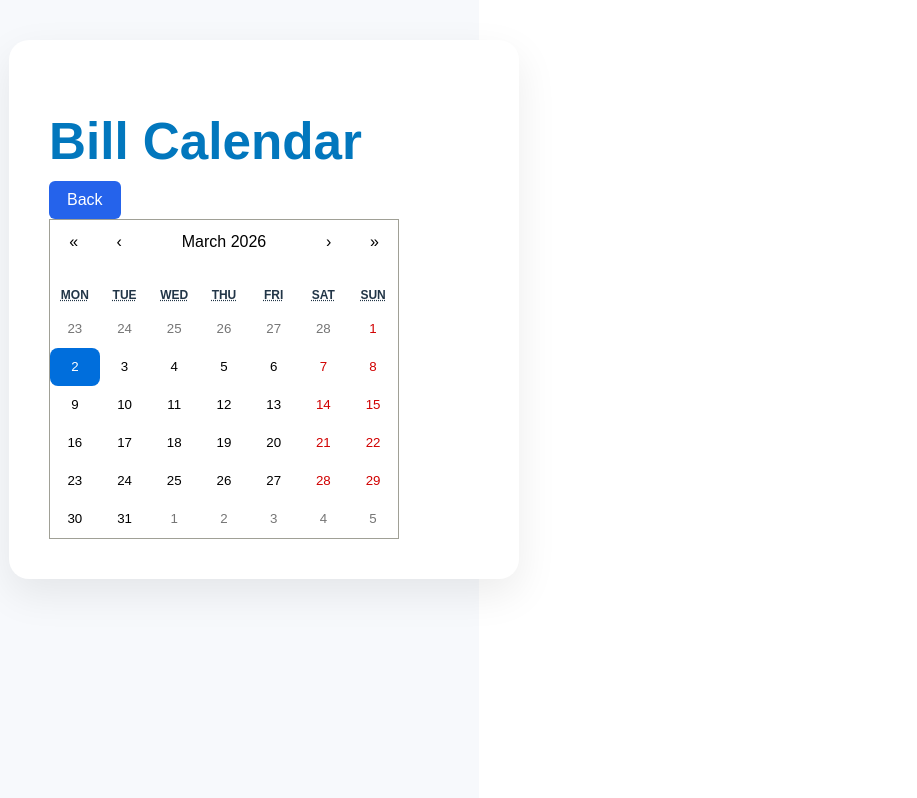
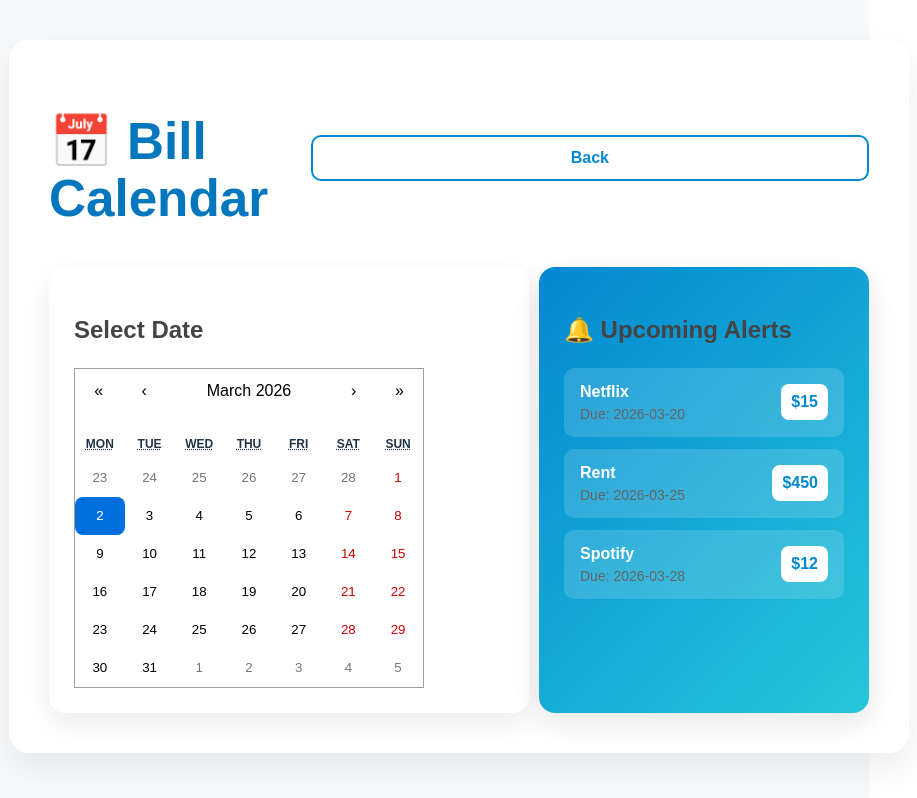
Before and after one commit to mailjerushah-afk/PersonalAudit, a React app in the folder frontend/: page /calendar in a window 1280 px wide. Shown: the whole page, without its empty margins (31-948 px from the left). Built offline with nearby package versions, Linux system fonts and the light colour scheme; the HTML template or start-up script is replaced by a standard one.

Commit message:
feat: clean dashboard and bill calendar frontend (#21)

```diff
--- a/frontend/src/pages/BillCalendar.tsx
+++ b/frontend/src/pages/BillCalendar.tsx
@@ -1,3 +1,39 @@
+// import { useState } from "react";
+// import Calendar from "react-calendar";
+// import { useNavigate } from "react-router-dom";
+// import { styles } from "../styles/GlobalStyles";
+
+// type ValuePiece = Date | null;
+// type Value = ValuePiece | [ValuePiece, ValuePiece];
+
+// export default function BillCalendar() {
+
+//   const navigate = useNavigate();
+
+//   const [date, setDate] = useState<Value>(new Date());
+
+//   return (
+//     <div style={styles.page}>
+//       <div style={styles.container}>
+
+//         <h1 style={styles.title}>Bill Calendar</h1>
+
+//         <button
+//           style={styles.button}
+//           onClick={() => navigate("/dashboard")}
+//         >
+//           Back
+//         </button>
+
+//         <Calendar
+//           value={date}
+//           onChange={(value: Value) => setDate(value)}
+//         />
+
+//       </div>
+//     </div>
+//   );
+// }
 import { useState } from "react";
 import Calendar from "react-calendar";
 import { useNavigate } from "react-router-dom";
@@ -6,30 +42,78 @@ import { styles } from "../styles/GlobalStyles";
 type ValuePiece = Date | null;
 type Value = ValuePiece | [ValuePiece, ValuePiece];
 
+type Bill = {
+  id?: number;
+  userId: number;
+  name: string;
+  amount: number;
+  dueDate: string;
+};
+
 export default function BillCalendar() {
+  const navigate = useNavigate();
+  const [date, setDate] = useState<Value>(new Date());
 
-  const navigate = useNavigate();
-
-  const [date, setDate] = useState<Value>(new Date());
+  // 🔔 Dummy upcoming alerts (replace with API later)
+  const upcomingBills: Bill[] = [
+    { userId: 1, name: "Netflix", amount: 15, dueDate: "2026-03-20" },
+    { userId: 1, name: "Rent", amount: 450, dueDate: "2026-03-25" },
+    { userId: 1, name: "Spotify", amount: 12, dueDate: "2026-03-28" },
+  ];
 
   return (
     <div style={styles.page}>
       <div style={styles.container}>
 
-        <h1 style={styles.title}>Bill Calendar</h1>
-
+        {/* Header */}
+        <div style={styles.header}>
+          <h1 style={styles.title}>📅 Bill Calendar</h1>
           <button
-          style={styles.button}
+            style={styles.secondaryButton}
             onClick={() => navigate("/dashboard")}
           >
             Back
           </button>
+        </div>
+
+        {/* Main Layout */}
+        <div style={styles.flexRow}>
+
+          {/* Calendar Section */}
+          <div style={styles.calendarCard}>
+            <h2 style={styles.sectionTitle}>Select Date</h2>
 
             <Calendar
               value={date}
               onChange={(value: Value) => setDate(value)}
             />
+          </div>
 
+          {/* Alerts Section */}
+          <div style={styles.alertCard}>
+            <h2 style={styles.sectionTitle}>🔔 Upcoming Alerts</h2>
+
+            {upcomingBills.length === 0 ? (
+              <p style={{ color: "#777" }}>No upcoming bills 🎉</p>
+            ) : (
+              upcomingBills.map((bill, index) => (
+                <div key={index} style={styles.alertItem}>
+                  <div>
+                    <strong>{bill.name}</strong>
+                    <p style={{ margin: 0, fontSize: "14px", color: "#666" }}>
+                      Due: {bill.dueDate}
+                    </p>
+                  </div>
+
+                  <div style={styles.amountTag}>
+                    ${bill.amount}
+                  </div>
+                </div>
+              ))
+            )}
+          </div>
+
+        </div>
       </div>
     </div>
   );
--- a/frontend/src/pages/Dashboard.tsx
+++ b/frontend/src/pages/Dashboard.tsx
@@ -1,428 +1,161 @@
 // import { useEffect, useState } from "react";
+// import { useNavigate } from "react-router-dom";
 // import api from "../api/api";
-// import type { User } from "../types/User";
-// import { useNavigate } from "react-router-dom";
 // import { styles } from "../styles/GlobalStyles";
 
-// /* ---------------- TYPES ---------------- */
+// import AccountSummary from "../components/AccountSummary";
+// import TransactionTable from "../components/TransactionTable";
+// import BudgetForm from "../components/BudgetForm";
+// import BudgetStatus from "../components/BudgetStatus";
+// import UserList from "../components/UserList";
+// import type { Transaction, BudgetStatus as BudgetStatusType} from "../types/Finance";
+// import type { User } from "../types/User";
 
-// type Transaction = {
-//   id: number;
-//   amount: number;
-//   description: string;
-//   timestamp: string;
-//   category?: string;
-// };
+// // type Transaction = {
+// //   id:number
+// //   amount:number
+// //   description:string
+// //   timestamp:string
+// //   category?:string
+// // }
 
-// type BudgetStatus = {
-//   category: string;
-//   limit: number;
-//   spent: number;
-//   percentage: number;
-// };
+// // type BudgetStatus = {
+// //   category:string
+// //   limit:number
+// //   spent:number
+// //   percentage:number
+// // }
 
-// type Budget = {
-//   id?: number;
-//   userId: number;
-//   category: string;
-//   monthlyLimit: number;
-// };
+// export default function Dashboard(){
 
-// /* ---------------- DASHBOARD ---------------- */
+//   const navigate = useNavigate()
 
-// export default function Dashboard() {
+//   const [users,setUsers] = useState<User[]>([])
+//   const [transactions,setTransactions] = useState<Transaction[]>([])
+//   const [budgets,setBudgets] = useState<BudgetStatusType[]>([])
 
-//   const [users, setUsers] = useState<User[]>([]);
-//   const [transactions, setTransactions] = useState<Transaction[]>([]);
-//   const [budgets, setBudgets] = useState<BudgetStatus[]>([]);
-
-//   const [category, setCategory] = useState("");
-//   const [limit, setLimit] = useState("");
-
-//   const navigate = useNavigate();
-
-//   // Replace later with logged-in user
-//   const userId = 1;
-
-//   /* ---------------- LOAD DATA ---------------- */
+//   const userId = 1
 
 //   const loadData = () => {
 
-//     api.get<User[]>("/users")
+//     api.get("/users")
 //       .then(res => setUsers(res.data))
-//       .catch(err => console.error(err));
 
-//     api.get<Transaction[]>(`/transactions/${userId}`)
+//     api.get(`/transactions/${userId}`)
 //       .then(res => setTransactions(res.data))
-//       .catch(err => console.error(err));
 
-//     api.get<BudgetStatus[]>(`/budgets/${userId}/status`)
+//     api.get(`/budgets/${userId}/status`)
 //       .then(res => setBudgets(res.data))
-//       .catch(err => console.error(err));
-//   };
+//   }
 
-//   useEffect(() => {
-//     loadData();
-//   }, []);
-
-//   /* ---------------- AUTH ---------------- */
+//   useEffect(()=>{
+//     loadData()
+//   },[])
 
 //   const logout = () => {
-//     localStorage.removeItem("token");
-//     navigate("/");
-//   };
+//     localStorage.removeItem("token")
+//     navigate("/")
+//   }
 
-//   /* ---------------- BUDGET FUNCTIONS ---------------- */
+//   return(
 
-//   const createBudget = () => {
+//     <div style={styles.page}>
 
-//     if (!category || !limit) return;
-
-//     const newBudget: Budget = {
-//       userId: userId,
-//       category: category,
-//       monthlyLimit: Number(limit)
-//     };
-
-//     api.post("/budgets", newBudget)
-//       .then(() => {
-//         setCategory("");
-//         setLimit("");
-//         loadData();
-//       })
-//       .catch(err => console.error(err));
-//   };
-
-//   /* ---------------- LEDGER CALCULATIONS ---------------- */
-
-//   const totalBalance = transactions.reduce((sum, tx) => sum + tx.amount, 0);
-
-//   const totalCredits = transactions
-//     .filter(tx => tx.amount > 0)
-//     .reduce((sum, tx) => sum + tx.amount, 0);
-
-//   const totalDebits = transactions
-//     .filter(tx => tx.amount < 0)
-//     .reduce((sum, tx) => sum + tx.amount, 0);
-
-//   /* ---------------- UI ---------------- */
-
-//   return (
-//     <div style={styles.page}>
 //       <div style={styles.container}>
 
-//         {/* HEADER */}
 //         <div style={styles.header}>
-//           <h1 style={styles.title}>Digital Ledger Dashboard</h1>
-//           <button style={styles.logoutButton} onClick={logout}>
-//             Logout
-//           </button>
-//           <button
-//             style={styles.button}
-//             onClick={() => navigate("/calendar")}>
-//             Bills Calendar
-//         </button>
-//         </div>
 
-//         {/* ACCOUNT SUMMARY */}
+//           <h1 style={styles.title}>
+//             Digital Ledger Dashboard
+//           </h1>
 
-//         <h2 style={styles.sectionTitle}>Account Summary</h2>
+//           <div>
 
-//         <div style={{
-//           display: "grid",
-//           gridTemplateColumns: "repeat(auto-fit, minmax(220px, 1fr))",
-//           gap: "20px",
-//           marginBottom: "30px"
-//         }}>
+//             <button
+//               style={styles.button}
+//               onClick={()=>navigate("/calendar")}
+//             >
+//               Bills Calendar
+//             </button>
 
-//           <div style={styles.card}>
-//             <h3>Balance</h3>
-//             <p style={{fontSize:"22px", fontWeight:"bold"}}>
-//               ${totalBalance.toFixed(2)}
-//             </p>
-//           </div>
+//             <button
+//               style={styles.logoutButton}
+//               onClick={logout}
+//             >
+//               Logout
+//             </button>
 
-//           <div style={styles.card}>
-//             <h3>Total Credits</h3>
-//             <p style={{color:"green", fontWeight:"bold"}}>
-//               +${totalCredits.toFixed(2)}
-//             </p>
-//           </div>
-
-//           <div style={styles.card}>
-//             <h3>Total Debits</h3>
-//             <p style={{color:"red", fontWeight:"bold"}}>
-//               ${totalDebits.toFixed(2)}
-//             </p>
 //           </div>
 
 //         </div>
 
+//         <AccountSummary transactions={transactions} />
 
-//         {/* TRANSACTION LEDGER */}
+//         <TransactionTable transactions={transactions} />
 
-//         <h2 style={styles.sectionTitle}>Transaction Ledger</h2>
+//         <BudgetForm reload={loadData} />
 
-//         {transactions.length === 0 && <p>No transactions yet.</p>}
+//         <BudgetStatus budgets={budgets} />
 
-//         {transactions.length > 0 && (
-
-//           <table style={styles.table}>
-
-//             <thead>
-//               <tr>
-//                 <th>ID</th>
-//                 <th>Category</th>
-//                 <th>Description</th>
-//                 <th>Amount</th>
-//                 <th>Timestamp</th>
-//               </tr>
-//             </thead>
-
-//             <tbody>
-
-//               {transactions.map(tx => (
-
-//                 <tr key={tx.id}>
-
-//                   <td>{tx.id}</td>
-
-//                   <td>{tx.category || "-"}</td>
-
-//                   <td>{tx.description}</td>
-
-//                   <td style={{
-//                     color: tx.amount > 0 ? "green" : "red",
-//                     fontWeight: "bold"
-//                   }}>
-//                     {tx.amount > 0 ? "+" : ""}${tx.amount}
-//                   </td>
-
-//                   <td>
-//                     {new Date(tx.timestamp).toLocaleString()}
-//                   </td>
-
-//                 </tr>
-
-//               ))}
-
-//             </tbody>
-
-//           </table>
-
-//         )}
-
-
-//         {/* CREATE BUDGET */}
-
-//         <h2 style={styles.sectionTitle}>Create Budget</h2>
-
-//         <div style={{
-//           display:"flex",
-//           gap:"10px",
-//           flexWrap:"wrap",
-//           marginBottom:"30px"
-//         }}>
-
-//           <input
-//             style={styles.input}
-//             placeholder="Category (Food, Rent...)"
-//             value={category}
-//             onChange={(e)=>setCategory(e.target.value)}
-//           />
-
-//           <input
-//             style={styles.input}
-//             type="number"
-//             placeholder="Monthly Limit"
-//             value={limit}
-//             onChange={(e)=>setLimit(e.target.value)}
-//           />
-
-//           <button
-//             style={styles.button}
-//             onClick={createBudget}
-//           >
-//             Create Budget
-//           </button>
-
-//         </div>
-
-
-//         {/* BUDGET STATUS */}
-
-//         <h2 style={styles.sectionTitle}>Budget Status</h2>
-
-//         {budgets.length === 0 && <p>No budgets defined yet.</p>}
-
-//         {budgets.length > 0 && (
-
-//           <div>
-
-//             {budgets.map(b => {
-
-//               let barColor = "green";
-
-//               if (b.percentage >= 100) barColor = "red";
-//               else if (b.percentage >= 80) barColor = "orange";
-
-//               return (
-
-//                 <div key={b.category} style={{
-//                   marginBottom:"20px",
-//                   padding:"15px",
-//                   border:"1px solid #ddd",
-//                   borderRadius:"8px"
-//                 }}>
-
-//                   <strong>{b.category}</strong>
-
-//                   <p>
-//                     ${b.spent.toFixed(2)} / ${b.limit.toFixed(2)}
-//                   </p>
-
-//                   <div style={{
-//                     height:"20px",
-//                     width:"100%",
-//                     background:"#eee",
-//                     borderRadius:"5px",
-//                     overflow:"hidden"
-//                   }}>
-
-//                     <div style={{
-//                       width:`${Math.min(b.percentage,100)}%`,
-//                       background:barColor,
-//                       height:"100%"
-//                     }}/>
-
-//                   </div>
-
-//                 </div>
-
-//               );
-
-//             })}
-
-//           </div>
-
-//         )}
-
-
-//         {/* USERS */}
-
-//         <h2 style={styles.sectionTitle}>Registered Users</h2>
-
-//         {users.length === 0 && <p>No users yet.</p>}
-
-//         <div style={styles.userGrid}>
-
-//           {users.map(user => (
-
-//             <div key={user.id} style={styles.userCard}>
-//               <strong>{user.fullName}</strong>
-//               <span>{user.email}</span>
-//             </div>
-
-//           ))}
-
-//         </div>
-
-
-//         {/* REFRESH */}
-
-//         <div style={{marginTop:"30px"}}>
-
-//           <button
-//             style={styles.button}
-//             onClick={loadData}
-//           >
-//             Refresh Data
-//           </button>
-
-//         </div>
+//         <UserList users={users} />
 
 //       </div>
+
 //     </div>
-//   );
+
+//   )
 // }
 import { useEffect, useState } from "react";
 import { useNavigate } from "react-router-dom";
 import api from "../api/api";
 import { styles } from "../styles/GlobalStyles";
 
-import AccountSummary from "frontend/src/components/AccountSummary";
+import AccountSummary from "../components/AccountSummary";
 import TransactionTable from "../components/TransactionTable";
 import BudgetForm from "../components/BudgetForm";
 import BudgetStatus from "../components/BudgetStatus";
 import UserList from "../components/UserList";
-import type { Transaction, BudgetStatus as BudgetStatusType} from "../types/Finance";
+import type { Transaction, BudgetStatus as BudgetStatusType } from "../types/Finance";
 import type { User } from "../types/User";
 
-// type Transaction = {
-//   id:number
-//   amount:number
-//   description:string
-//   timestamp:string
-//   category?:string
-// }
+export default function Dashboard() {
+  const navigate = useNavigate();
 
-// type BudgetStatus = {
-//   category:string
-//   limit:number
-//   spent:number
-//   percentage:number
-// }
+  const [users, setUsers] = useState<User[]>([]);
+  const [transactions, setTransactions] = useState<Transaction[]>([]);
+  const [budgets, setBudgets] = useState<BudgetStatusType[]>([]);
 
-export default function Dashboard(){
-
-  const navigate = useNavigate()
-
-  const [users,setUsers] = useState<User[]>([])
-  const [transactions,setTransactions] = useState<Transaction[]>([])
-  const [budgets,setBudgets] = useState<BudgetStatusType[]>([])
-
-  const userId = 1
+  const userId = 1;
 
   const loadData = () => {
+    api.get("/users").then(res => setUsers(res.data));
+    api.get(`/transactions/${userId}`).then(res => setTransactions(res.data));
+    api.get(`/budgets/${userId}/status`).then(res => setBudgets(res.data));
+  };
 
-    api.get("/users")
-      .then(res => setUsers(res.data))
-
-    api.get(`/transactions/${userId}`)
-      .then(res => setTransactions(res.data))
-
-    api.get(`/budgets/${userId}/status`)
-      .then(res => setBudgets(res.data))
-  }
-
-  useEffect(()=>{
-    loadData()
-  },[])
+  useEffect(() => {
+    loadData();
+  }, []);
 
   const logout = () => {
-    localStorage.removeItem("token")
-    navigate("/")
-  }
+    localStorage.removeItem("token");
+    navigate("/");
+  };
 
-  return(
-
+  return (
     <div style={styles.page}>
-
       <div style={styles.container}>
 
+        {/* Header */}
         <div style={styles.header}>
+          <h1 style={styles.title}>💳 Digital Ledger</h1>
 
-          <h1 style={styles.title}>
-            Digital Ledger Dashboard
-          </h1>
-
-          <div>
-
+          <div style={styles.flexRow}>
             <button
-              style={styles.button}
-              onClick={()=>navigate("/calendar")}
+              style={styles.secondaryButton}
+              onClick={() => navigate("/calendar")}
             >
-              Bills Calendar
+              📅 Bills
             </button>
 
             <button
@@ -431,24 +164,47 @@ export default function Dashboard(){
             >
               Logout
             </button>
+          </div>
+        </div>
 
+        {/* Top Summary */}
+        <div style={styles.grid}>
+          <AccountSummary transactions={transactions} />
+        </div>
+
+        {/* Middle Section */}
+        <div style={styles.dashboardGrid}>
+
+          {/* Transactions */}
+          <div style={styles.dashboardCard}>
+            <h2 style={styles.sectionTitle}>Recent Transactions</h2>
+            <TransactionTable transactions={transactions} />
+          </div>
+
+          {/* Budgets */}
+          <div style={styles.dashboardCard}>
+            <h2 style={styles.sectionTitle}>Budget Overview</h2>
+            <BudgetStatus budgets={budgets} />
           </div>
 
         </div>
 
-        <AccountSummary transactions={transactions} />
+        {/* Bottom Section */}
+        <div style={styles.dashboardGrid}>
 
-        <TransactionTable transactions={transactions} />
+          <div style={styles.dashboardCard}>
+            <h2 style={styles.sectionTitle}>Create Budget</h2>
+            <BudgetForm reload={loadData} />
+          </div>
 
-        <BudgetForm reload={loadData} />
+          <div style={styles.dashboardCard}>
+            <h2 style={styles.sectionTitle}>Users</h2>
+            <UserList users={users} />
+          </div>
 
-        <BudgetStatus budgets={budgets} />
-
-        <UserList users={users} />
+        </div>
 
       </div>
-
     </div>
-
-  )
+  );
 }
--- a/frontend/src/styles/GlobalStyles.tsx
+++ b/frontend/src/styles/GlobalStyles.tsx
@@ -187,6 +187,56 @@ display:"flex",
 gap:"10px",
 flexWrap:"wrap"
 } as React.CSSProperties,
+  dashboardGrid: {
+  display: "grid",
+  gridTemplateColumns: "repeat(auto-fit, minmax(400px, 1fr))",
+  gap: "25px",
+  marginBottom: "30px"
+} as React.CSSProperties,
 
+dashboardCard: {
+  backgroundColor: "white",
+  padding: "25px",
+  borderRadius: "16px",
+  boxShadow: "0 10px 30px rgba(0,0,0,0.08)",
+} as React.CSSProperties,
+
+calendarCard: {
+  flex: 2,
+  background: "white",
+  padding: "25px",
+  borderRadius: "16px",
+  boxShadow: "0 10px 30px rgba(0,0,0,0.08)",
+  minWidth: "320px"
+} as React.CSSProperties,
+
+alertCard: {
+  flex: 1,
+  background: "linear-gradient(135deg, #0288d1, #26c6da)",
+  color: "white",
+  padding: "25px",
+  borderRadius: "16px",
+  boxShadow: "0 10px 30px rgba(0,0,0,0.1)",
+  minWidth: "280px"
+} as React.CSSProperties,
+
+alertItem: {
+  display: "flex",
+  justifyContent: "space-between",
+  alignItems: "center",
+  background: "rgba(255,255,255,0.15)",
+  padding: "12px 16px",
+  borderRadius: "10px",
+  marginBottom: "12px",
+  backdropFilter: "blur(6px)"
+} as React.CSSProperties,
+
+amountTag: {
+  background: "white",
+  color: "#0288d1",
+  padding: "6px 10px",
+  borderRadius: "8px",
+  fontWeight: 600
+} as React.CSSProperties
 
 };
```
Lines whose indentation alone changed are shown as unchanged.
